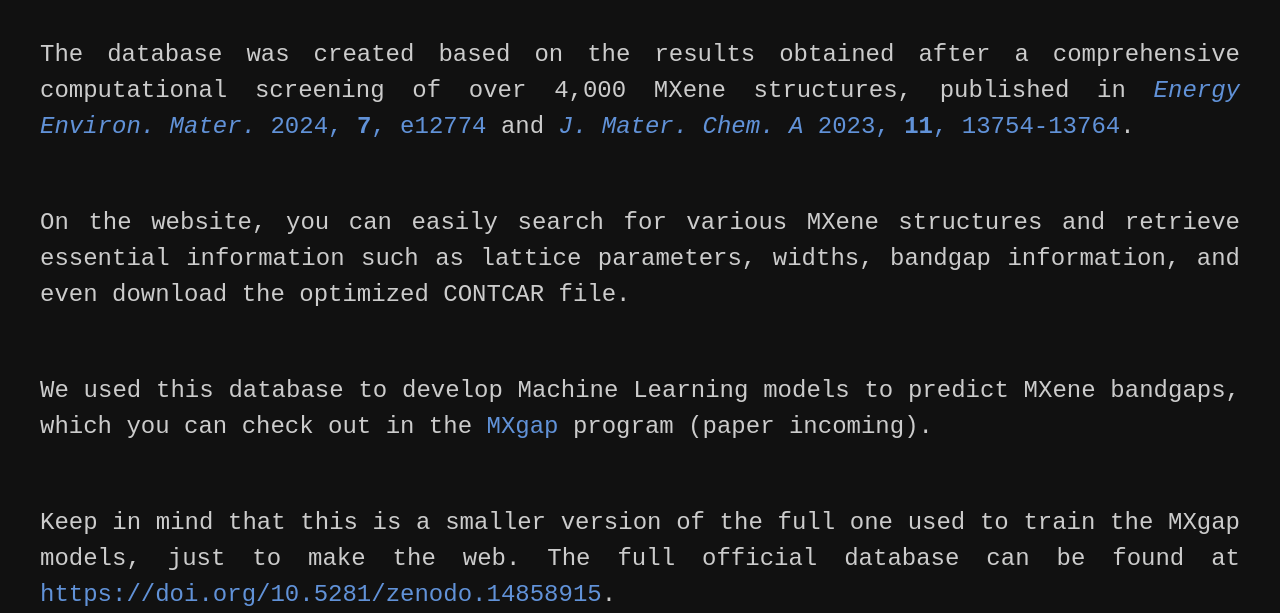
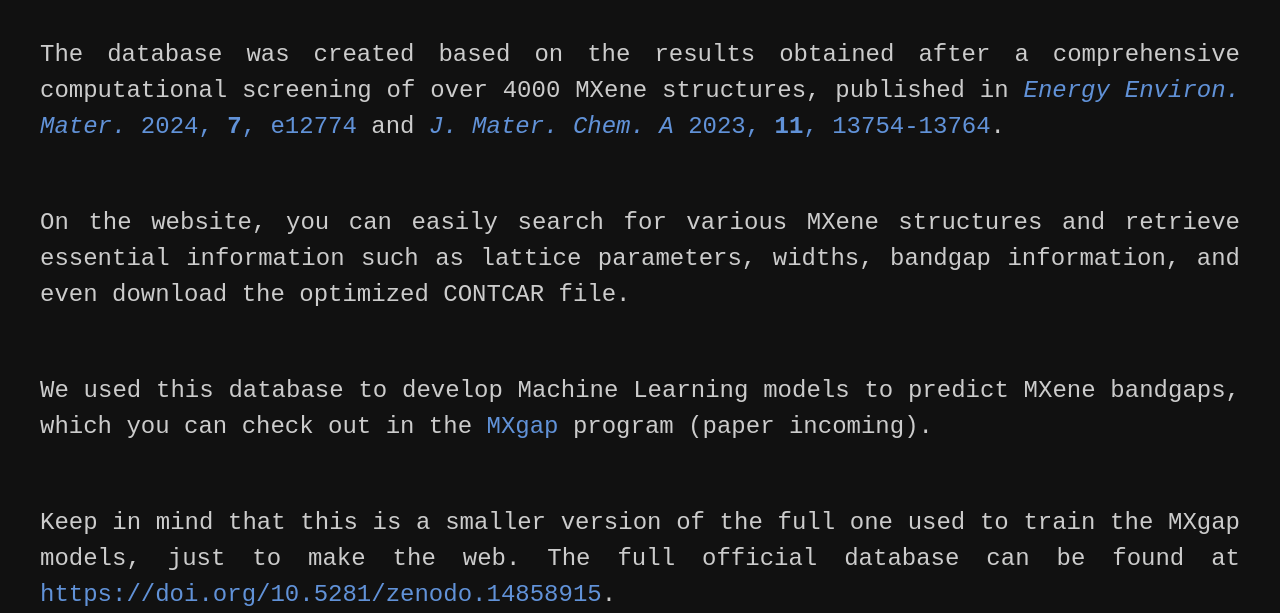
Before and after one commit to diegonti/mxene-db, a plain HTML site: page about.html in a window 1280 px wide. Shown: the part 187-800 px from the top of the page. Drawn offline with Linux system fonts and the light colour scheme.

Commit message:
removed comma

```diff
--- a/about.html
+++ b/about.html
@@ -97,7 +97,7 @@
 
 
     <p>
-        The database was created based on the results obtained after a comprehensive computational screening of over 4,000 MXene structures, published in
+        The database was created based on the results obtained after a comprehensive computational screening of over 4000 MXene structures, published in
         <a href="https://doi.org/10.1002/eem2.12774" target="_blank"><em>Energy Environ. Mater.</em> 2024, <strong>7</strong>, e12774</a> and
         <a href="https://doi.org/10.1039/D3TA01933K" target="_blank"><em>J. Mater. Chem. A</em> 2023, <strong>11</strong>, 13754-13764</a>.
     </p>
```
